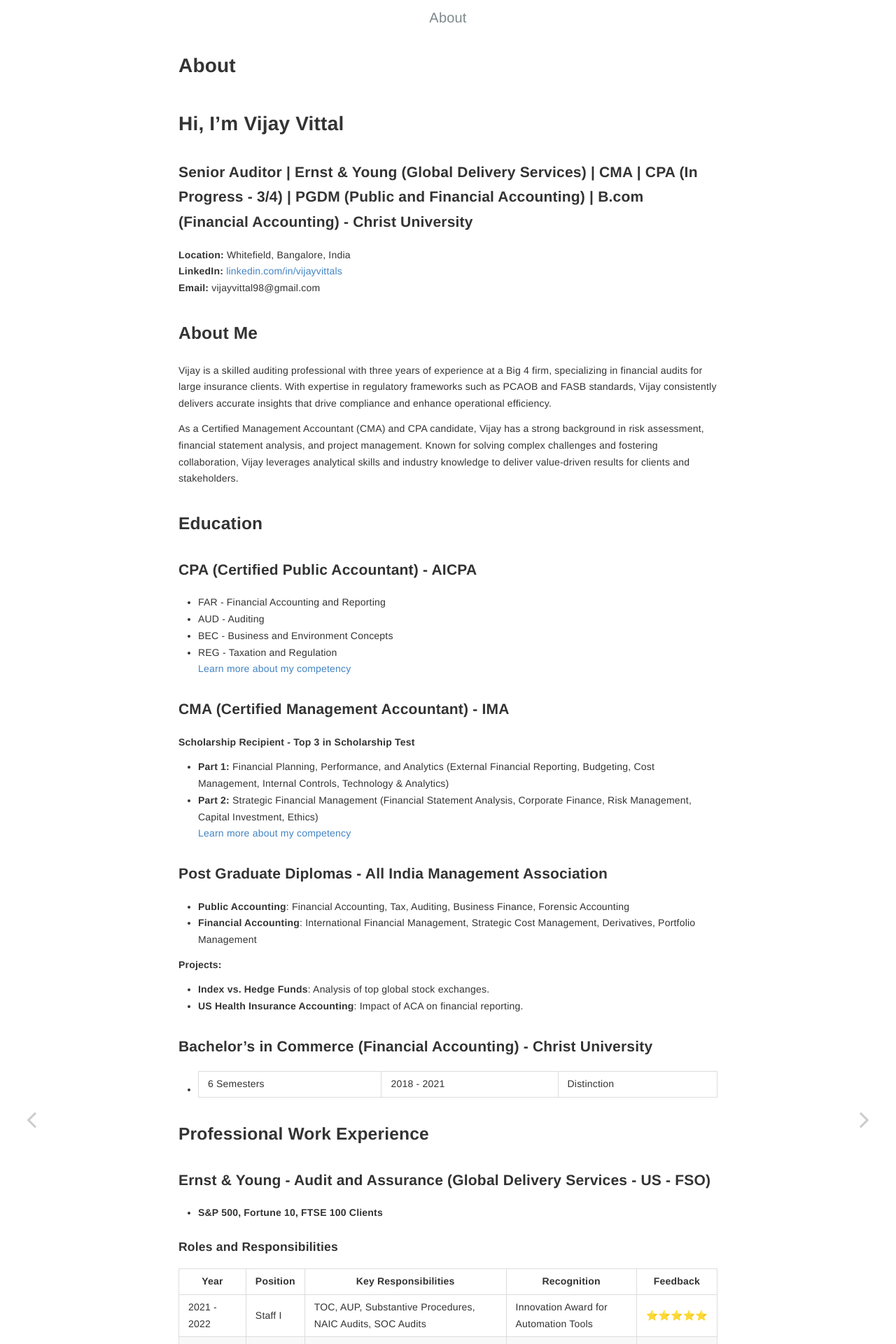
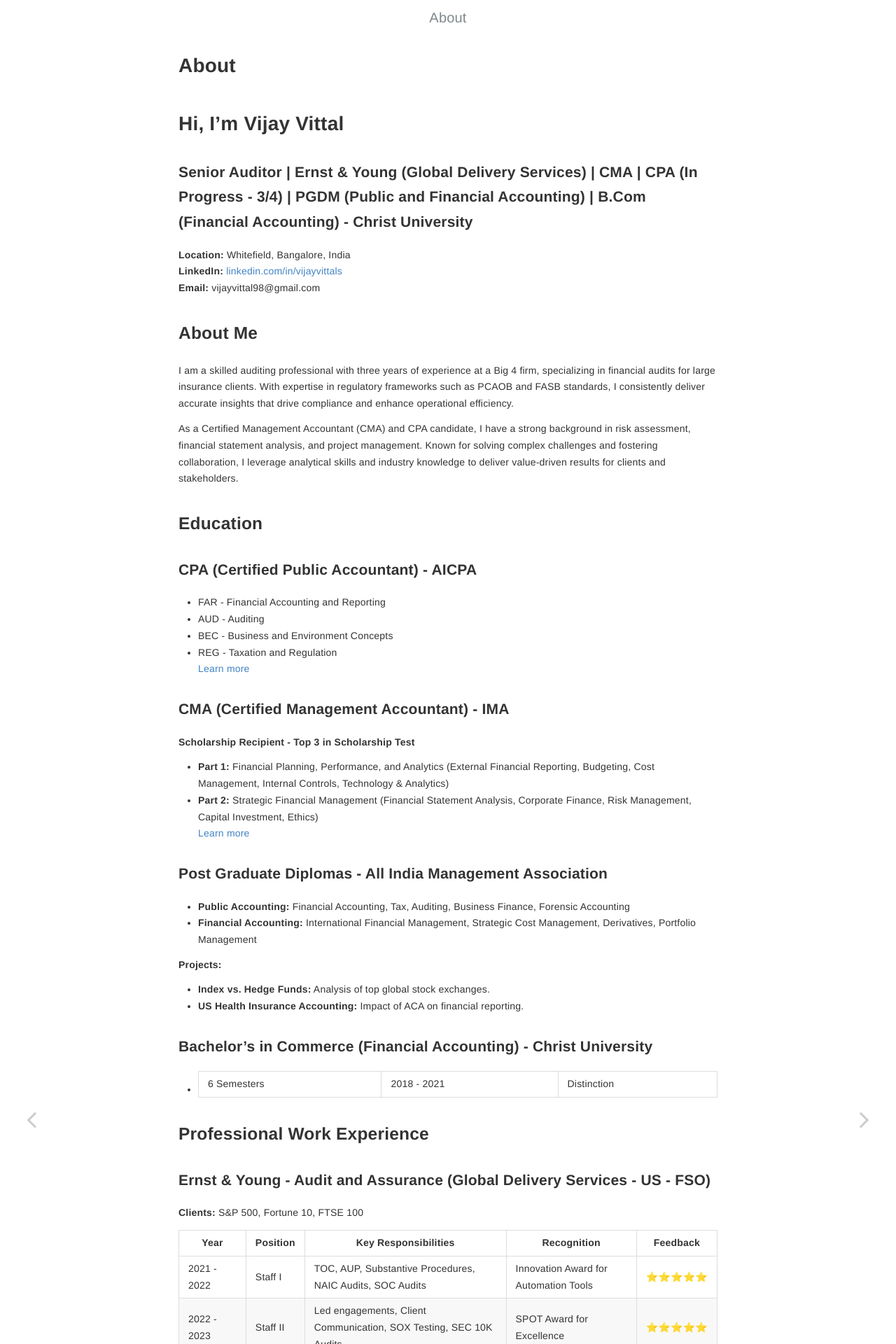
Before and after one commit to gitmaster-max/Accounting_Corner, a Jekyll site: the page built from _pages/about.md, in a window 1280 px wide. Shown: the top 1920 px of the page at 70% size. Built offline with Jekyll 4.4.1, drawn with Linux system fonts in a browser that asks for light colours; some of the changed text lies outside the part shown.

Commit message:
Update about.md

```diff
--- a/_pages/about.md
+++ b/_pages/about.md
@@ -8,7 +8,7 @@ layout: post
 
 # Hi, I’m Vijay Vittal
 
-### Senior Auditor | Ernst & Young (Global Delivery Services) | CMA | CPA (In Progress - 3/4) | PGDM (Public and Financial Accounting) | B.com (Financial Accounting) - Christ University
+### Senior Auditor | Ernst & Young (Global Delivery Services) | CMA | CPA (In Progress - 3/4) | PGDM (Public and Financial Accounting) | B.Com (Financial Accounting) - Christ University
 
 **Location:** Whitefield, Bangalore, India
 **LinkedIn:** [linkedin.com/in/vijayvittals](https://www.linkedin.com/in/vijayvittals)
@@ -16,9 +16,9 @@ layout: post
 
 ## About Me
 
-Vijay is a skilled auditing professional with three years of experience at a Big 4 firm, specializing in financial audits for large insurance clients. With expertise in regulatory frameworks such as PCAOB and FASB standards, Vijay consistently delivers accurate insights that drive compliance and enhance operational efficiency.
+I am a skilled auditing professional with three years of experience at a Big 4 firm, specializing in financial audits for large insurance clients. With expertise in regulatory frameworks such as PCAOB and FASB standards, I consistently deliver accurate insights that drive compliance and enhance operational efficiency.
 
-As a Certified Management Accountant (CMA) and CPA candidate, Vijay has a strong background in risk assessment, financial statement analysis, and project management. Known for solving complex challenges and fostering collaboration, Vijay leverages analytical skills and industry knowledge to deliver value-driven results for clients and stakeholders.
+As a Certified Management Accountant (CMA) and CPA candidate, I have a strong background in risk assessment, financial statement analysis, and project management. Known for solving complex challenges and fostering collaboration, I leverage analytical skills and industry knowledge to deliver value-driven results for clients and stakeholders.
 
 ## Education
 
@@ -27,21 +27,21 @@ As a Certified Management Accountant (CMA) and CPA candidate, Vijay has a strong
 - AUD - Auditing
 - BEC - Business and Environment Concepts
 - REG - Taxation and Regulation
-[Learn more about my competency](https://www.aicpa-cima.com/home)
+[Learn more](https://www.aicpa-cima.com/home)
 
 ### CMA (Certified Management Accountant) - IMA
 **Scholarship Recipient - Top 3 in Scholarship Test**
 - **Part 1:** Financial Planning, Performance, and Analytics (External Financial Reporting, Budgeting, Cost Management, Internal Controls, Technology & Analytics)
 - **Part 2:** Strategic Financial Management (Financial Statement Analysis, Corporate Finance, Risk Management, Capital Investment, Ethics)
-[Learn more about my competency](https://in.imanet.org/)
+[Learn more](https://in.imanet.org/)
 
 ### Post Graduate Diplomas - All India Management Association
-- **Public Accounting**: Financial Accounting, Tax, Auditing, Business Finance, Forensic Accounting
-- **Financial Accounting**: International Financial Management, Strategic Cost Management, Derivatives, Portfolio Management
+- **Public Accounting:** Financial Accounting, Tax, Auditing, Business Finance, Forensic Accounting
+- **Financial Accounting:** International Financial Management, Strategic Cost Management, Derivatives, Portfolio Management
 
 **Projects:**
-- **Index vs. Hedge Funds**: Analysis of top global stock exchanges.
-- **US Health Insurance Accounting**: Impact of ACA on financial reporting.
+- **Index vs. Hedge Funds:** Analysis of top global stock exchanges.
+- **US Health Insurance Accounting:** Impact of ACA on financial reporting.
 
 ### Bachelor's in Commerce (Financial Accounting) - Christ University
 - 6 Semesters | 2018 - 2021 | Distinction
@@ -49,40 +49,38 @@ As a Certified Management Accountant (CMA) and CPA candidate, Vijay has a strong
 ## Professional Work Experience
 
 ### Ernst & Young - Audit and Assurance (Global Delivery Services - US - FSO)
-- **S&P 500, Fortune 10, FTSE 100 Clients**
+**Clients:** S&P 500, Fortune 10, FTSE 100
 
-#### **Roles and Responsibilities**
-
-| Year | Position | Key Responsibilities | Recognition | Feedback |
-| --- | --- | --- | --- | --- |
-| 2021 - 2022 | Staff I | TOC, AUP, Substantive Procedures, NAIC Audits, SOC Audits | Innovation Award for Automation Tools | ⭐⭐⭐⭐⭐ |
-| 2022 - 2023 | Staff II | Led engagements, Client Communication, SOX Testing, SEC 10K Audits | SPOT Award for Excellence | ⭐⭐⭐⭐⭐ |
-| 2023 - 2024 | Senior I | Reserves, Reinsurance, PPE Impairment & Amortization | Commended for Audit Innovations | ⭐⭐⭐⭐ |
+| Year        | Position  | Key Responsibilities | Recognition | Feedback |
+|------------|-----------|----------------------|--------------|------------|
+| 2021 - 2022 | Staff I   | TOC, AUP, Substantive Procedures, NAIC Audits, SOC Audits | Innovation Award for Automation Tools | ⭐⭐⭐⭐⭐ |
+| 2022 - 2023 | Staff II  | Led engagements, Client Communication, SOX Testing, SEC 10K Audits | SPOT Award for Excellence | ⭐⭐⭐⭐⭐ |
+| 2023 - 2024 | Senior I  | Reserves, Reinsurance, PPE Impairment & Amortization | Commended for Audit Innovations | ⭐⭐⭐⭐ |
 | 2024 - Present | Senior II | Trainings on Automation Tools, Alternative Investment Audits | Client Recognition for Efficient Execution | In Progress |
 
 ## Audit and Assurance Skills
 
-- **Risk Assessment & SOX Testing**: SEC filings, PCAOB Audit Standards
+- **Risk Assessment & SOX Testing:** SEC filings, PCAOB Audit Standards
 - **FASB Standards & Financial Statement Analysis**
 - **Substantive Testing & Attestation Engagements**
-- **Industry Knowledge**: Insurance sector compliance & reporting
+- **Industry Knowledge:** Insurance sector compliance & reporting
 - **Communication & Project Management**
 
 ## Tools & Certifications
 
-| Tool | Proficiency |
-| --- | --- |
+| Tool       | Proficiency |
+|------------|-------------|
 | Excel & MS Office | Advanced |
-| Alteryx | Intermediate |
-| Power BI | Intermediate |
+| Alteryx   | Intermediate |
+| Power BI  | Intermediate |
 | Datasnipper | Intermediate |
-| Monarch | Intermediate |
+| Monarch   | Intermediate |
 | EY Custom Tools | Proficient |
 
 ## Firm Trainings
 
 | Year | Training | Level |
-| --- | --- | --- |
+|------|------------|--------|
 | 2021 | Global Audit Methodology 101-102 | Staff I |
 | 2022 | Global Audit Methodology 201-202 | Staff II |
 | 2023 | Global Audit Methodology 301 | Senior I |
```
Also changed, not shown: other parts of _pages/about.md (+1 -1 lines).
